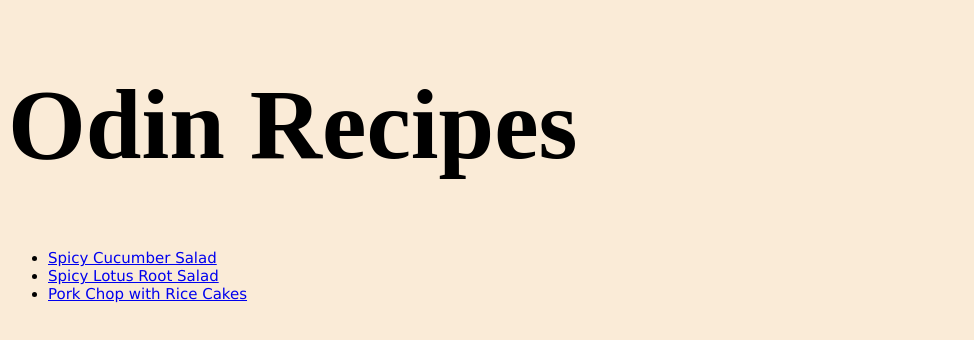
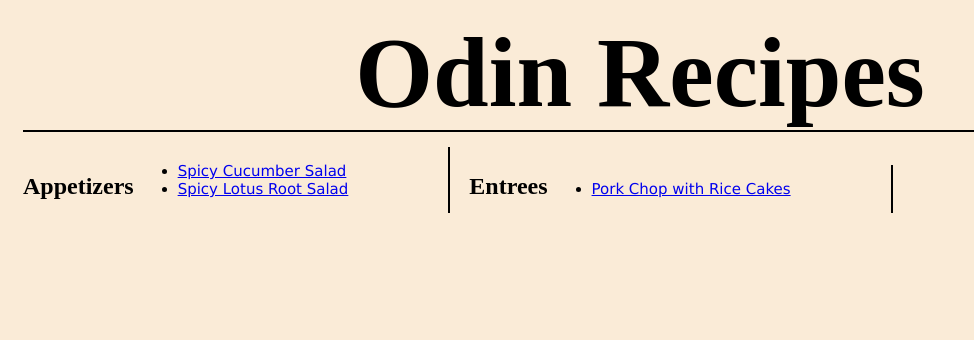
Before and after one commit to happypoteito/odin-recipes, a plain HTML site: page index.html in a window 1280 px wide. Shown: the whole page, without its empty margins (0-974 px from the left). Drawn offline with Linux system fonts and the light colour scheme.

Commit message:
update index menu looking

```diff
--- a/index.html
+++ b/index.html
@@ -7,17 +7,29 @@
     <title>Odin-Recipes</title>
   </head>
   <body>
-    <h1>Odin Recipes</h1>
-    <ul>
+    <h1 class="index-title">Odin Recipes</h1>
+
+    <h2 class="menu-title">Appetizers</h2>
+    <span class="appetizers">
+      <ul class="recipes">
         <li>
           <a href="recipes/spicy-cucumber-salad.html">Spicy Cucumber Salad</a>
         </li>
         <li>
           <a href="recipes/spicy-lotus-salad.html"> Spicy Lotus Root Salad</a>
         </li>
+      </ul>
+    </span>
+
+    <h2 class="menu-title">Entrees</h2>
+    <span class="entrees">
+      <ul class="recipes">
         <li>
-        <a href="recipes/pork-chop-rice-cake.html">Pork Chop with Rice Cakes</a>
+          <a href="recipes/pork-chop-rice-cake.html"
+            >Pork Chop with Rice Cakes</a
+          >
         </li>
       </ul>
+    </span>
   </body>
 </html>
--- a/styles.css
+++ b/styles.css
@@ -4,6 +4,12 @@
 
 h1 {
   font-size: 100px;
+}
+
+.index-title {
+  text-align: center;
+  border-bottom: 2px solid black;
+  margin: 15px;
 }
 
 p,
@@ -13,3 +19,20 @@ ol {
     "Lucida Sans Unicode", Geneva, Verdana, sans-serif;
   font-size: 15px;
 }
+
+.appetizers {
+  display: inline-block;
+  padding-right: 100px;
+  border-right: 2px solid black;
+}
+
+.entrees {
+  display: inline-block;
+  padding-right: 100px;
+  border-right: 2px solid black;
+}
+
+.menu-title {
+  display: inline-block;
+  margin-left: 15px;
+}
```
Lines whose indentation alone changed are shown as unchanged.
